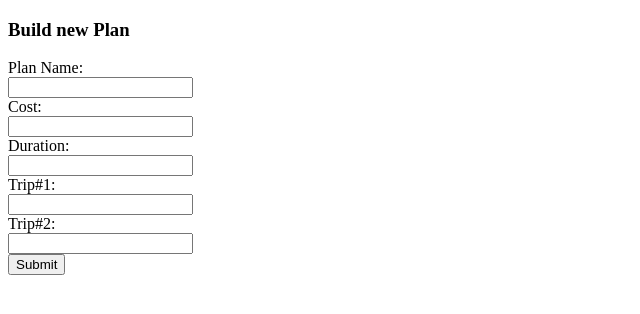
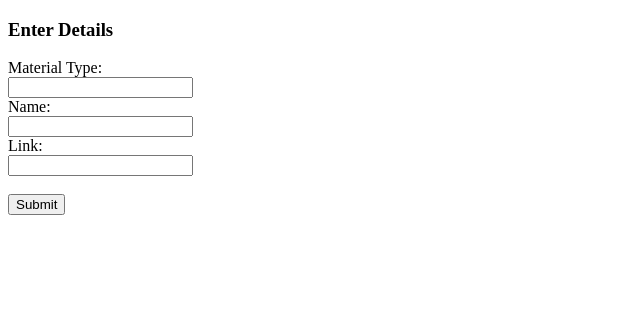
Before and after one commit to Cromyl/StudyBuddy, a PHP site: page /UploadMaterial.php in a window 1280 px wide. Shown: the top 314 px of the page, without its empty margins (0-640 px from the left). Run offline with PHP 8.4, Linux system fonts and the light colour scheme.

Commit message:
Add files via upload

```diff
--- a/StudyBuddy/UploadMaterial.php
+++ b/StudyBuddy/UploadMaterial.php
@@ -7,22 +7,17 @@
     <title>Upload Material</title>
 </head>
 <body>
-    <form action="buildplan_entry.php" method="post">
-    <h3>Build new Plan</h3>
-    <label for="">Plan Name:</label><br>
-    <input type="text" id="planname" name="planname">
+    <form action="" method="post">
+    <h3>Enter Details</h3>
+    <label for="">Material Type:</label><br>
+    <input type="text" id="type" name="type">
     <br>
-    <label for="">Cost:</label><br>
-    <input type="number" id="cost" name="cost">
+    <label for="">Name:</label><br>
+    <input type="text" id="name" name="name">
     <br>
-    <label for="">Duration:</label><br>
-    <input type="number" id="duration" name="duration">
+    <label for="">Link:</label><br>
+    <input type="text" id="link" name="link">
     <br>
-    <label for="">Trip#1:</label><br>
-    <input type="number" id="trip1" name="trip1">
-    <br>
-    <label for="">Trip#2:</label><br>
-    <input type="number" id="trip2" name="trip2">
     <br>
     <input type="submit" name="submit1" id="submit1">
     </form>
```
